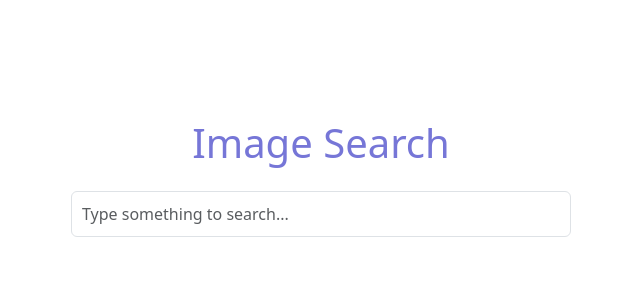
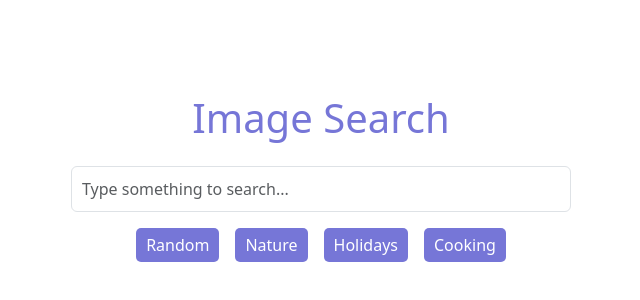
Before and after one commit to milliorn/unsplash-image-search, a React app: page / in a window 1280 px wide. Shown: the part 230-530 px from the top of the page, without its empty margins (319-959 px from the left). Built offline with nearby package versions, Linux system fonts and the light colour scheme; the HTML template or start-up script is replaced by a standard one.

Commit message:
Add Quick Search Options

```diff
--- a/src/App.tsx
+++ b/src/App.tsx
@@ -11,9 +11,18 @@ const App = () => {
     console.log("Submitted value: ", searchInput.current?.value); // Log the submitted value
   };
 
+  // Handle the filter selection
+  const handleSelection = (selection: string) => {
+    console.log("Selected filter: ", selection); // Log the selected filter
+    if (searchInput.current) {
+      // Check if the input element exists
+      searchInput.current.value = selection || ""; // Provide a default value if selection is falsy
+    }
+  };
+
   return (
     <div className="container">
-      <h1 className="title">Image Search</h1>
+      <h1 className=" title">Image Search</h1>
       <div className="search-section">
         <Form onSubmit={handleInputChange}>
           <Form.Control
@@ -24,6 +33,21 @@ const App = () => {
           />
         </Form>
       </div>
+
+      <div className="filters">
+        <div onClick={() => handleSelection("random")} className="">
+          Random
+        </div>
+        <div onClick={() => handleSelection("nature")} className="">
+          Nature
+        </div>
+        <div onClick={() => handleSelection("holidays")} className="">
+          Holidays
+        </div>
+        <div onClick={() => handleSelection("cooking")} className="">
+          Cooking
+        </div>
+      </div>
     </div>
   );
 };
```
